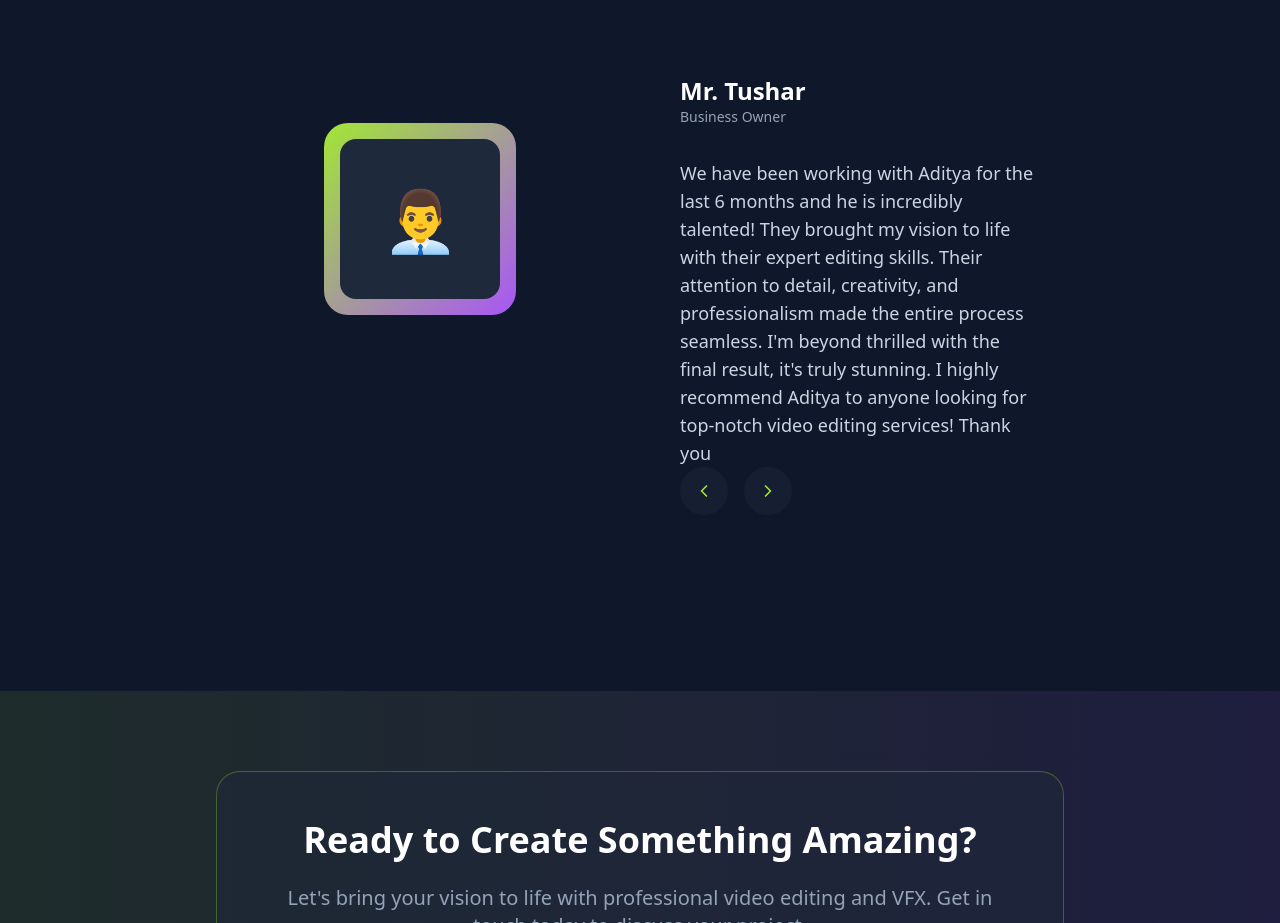
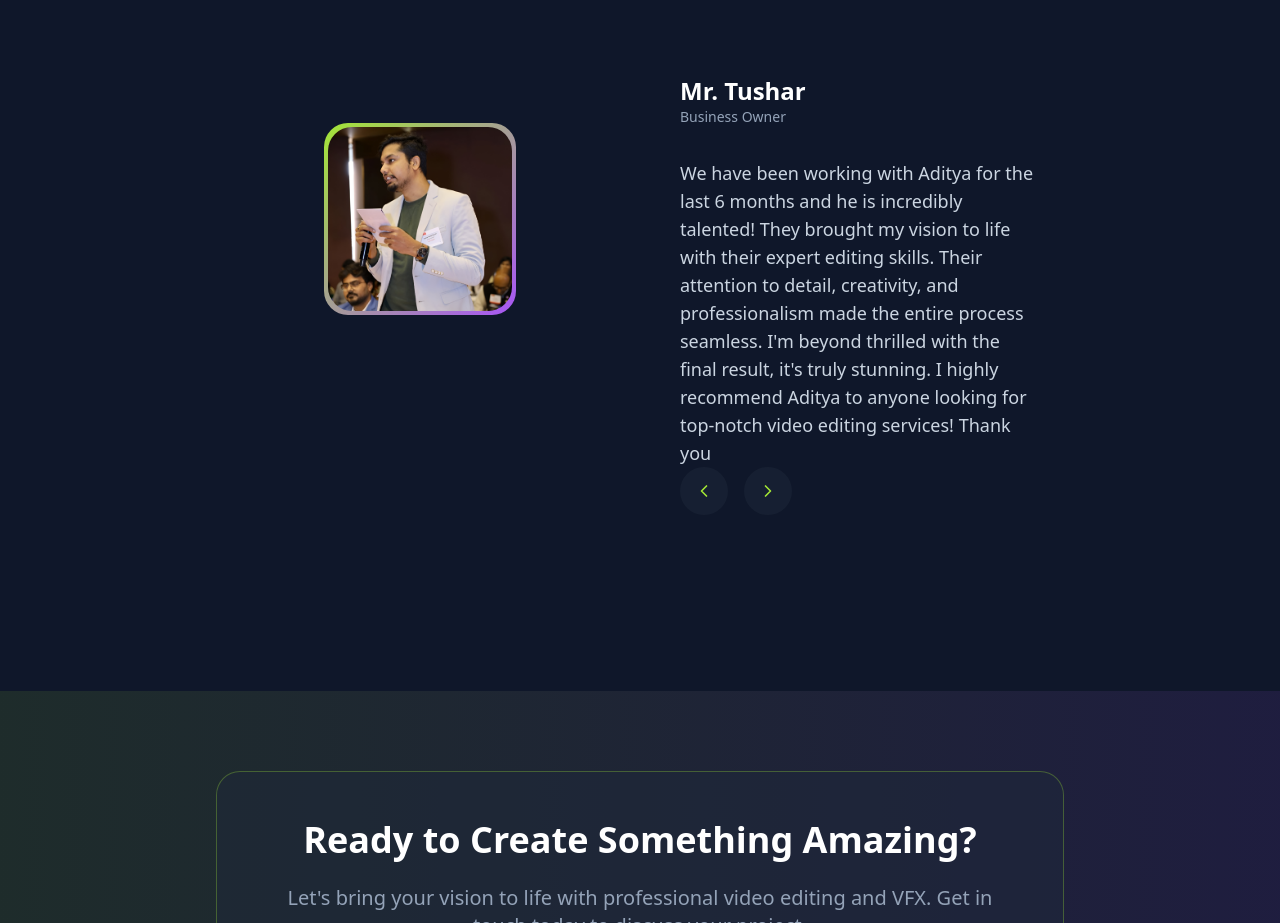
Before and after one commit to Adicaft/website, a React (Vite) app: page / in a window 1280 px wide. Shown: the part 3560-4483 px from the top of the page. Built offline with nearby package versions, Linux system fonts and the light colour scheme.

Commit message:
Add Tushar Image to Testimonial

```diff
--- a/src/components/ui/animated-testimonials.tsx
+++ b/src/components/ui/animated-testimonials.tsx
@@ -49,9 +49,13 @@ export const AnimatedTestimonials = ({
         <div>
           <div className="relative h-80 w-full">
             <div className="flex items-center justify-center h-full">
-              <div className="w-48 h-48 bg-gradient-to-br from-lime-400 to-purple-500 rounded-3xl flex items-center justify-center">
-                <div className="w-40 h-40 bg-slate-800 rounded-2xl flex items-center justify-center">
-                  <span className="text-6xl">👨‍💼</span>
+              <div className="w-48 h-48 bg-gradient-to-br from-lime-400 to-purple-500 rounded-3xl p-1">
+                <div className="w-full h-full rounded-3xl overflow-hidden">
+                  <img
+                    src="/Tushar.png"
+                    alt="Mr. Tushar"
+                    className="w-full h-full object-cover"
+                  />
                 </div>
               </div>
             </div>
```
